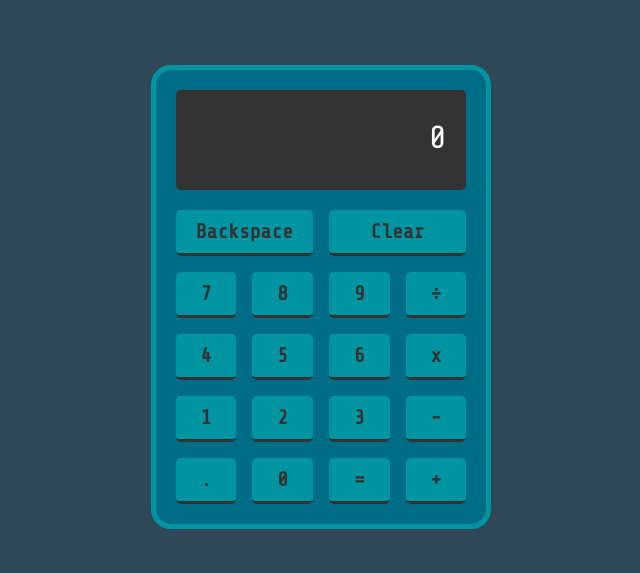
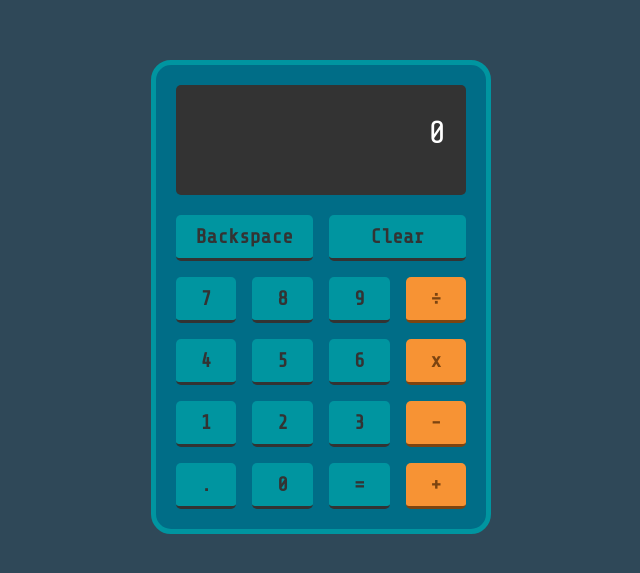
Before and after one commit to TruthfulUK/calculator, a plain HTML site: page index.html in a window 1280 px wide. Shown: the part 103-676 px from the top of the page, without its empty margins (319-959 px from the left). Drawn offline with nearby package versions, Linux system fonts and the light colour scheme.

Commit message:
Colour adjustments and cleaning up

```diff
--- a/styles.css
+++ b/styles.css
@@ -2,6 +2,11 @@
     --dark-navy: #2F4858;
     --navy: #006D87;
     --light-navy: #0095A0;
+
+    --dark-orange: #7c4410;
+    --orange: #F79334;
+
+    --dark-gray: #333333;
 }
 
 html {
@@ -33,8 +38,10 @@ body {
 }
 
 .screen {
-    height: 100px;
-    background: #333333;
+    max-width: 290px;
+    overflow-wrap: break-word;
+    min-height: 110px;
+    background: var(--dark-gray);
     color: #ffffff;
     padding: 20px;
     border-radius: 5px;
@@ -71,13 +78,25 @@ button {
     font-weight: bold;
     background: var(--light-navy);
     border: none;
-    border-bottom: 3px solid #333333;
+    border-bottom: 3px solid var(--dark-gray);
     padding: 10px 20px;
     border-radius: 5px;
     cursor: pointer;
 }
 
 button:hover {
-    background: #333333;
+    background: var(--dark-gray);
     color: var(--light-navy);
 }
+
+button.operator {
+    color: var(--dark-orange);
+    background: var(--orange);
+    border-bottom: 3px solid var(--dark-orange);
+}
+
+button.operator:hover {
+    color: var(--orange);
+    background: var(--dark-orange);
+    border-bottom: 3px solid var(--dark-orange);
+}
```
